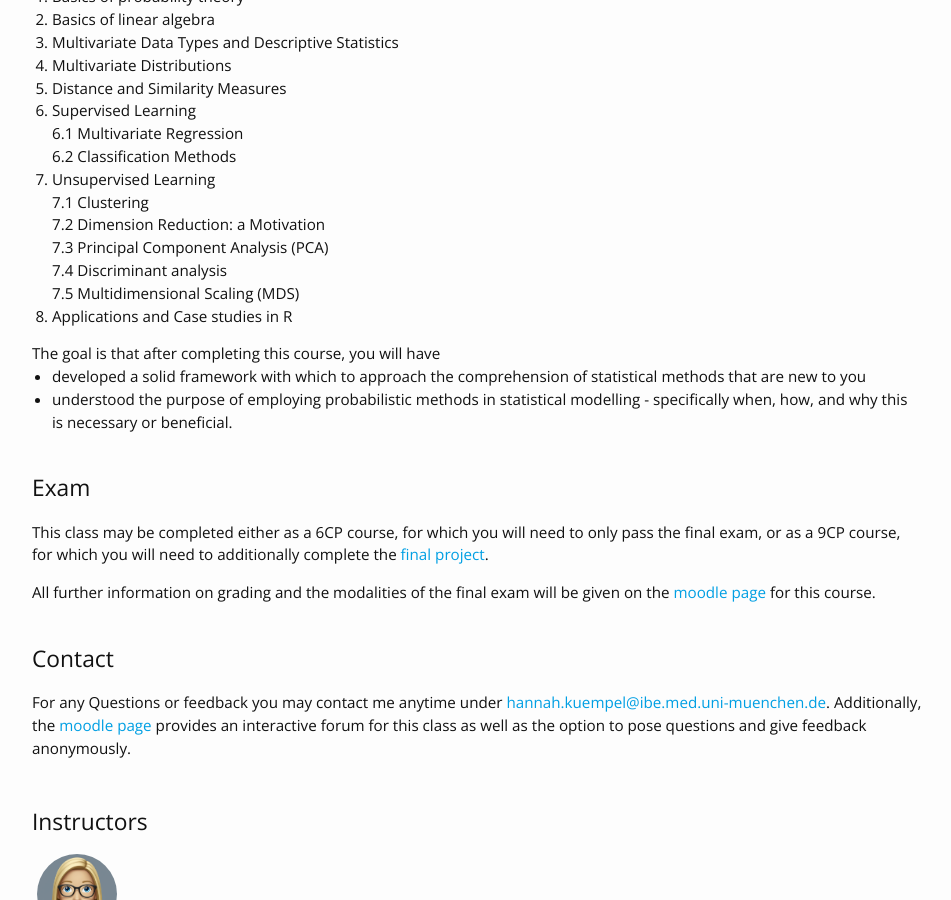
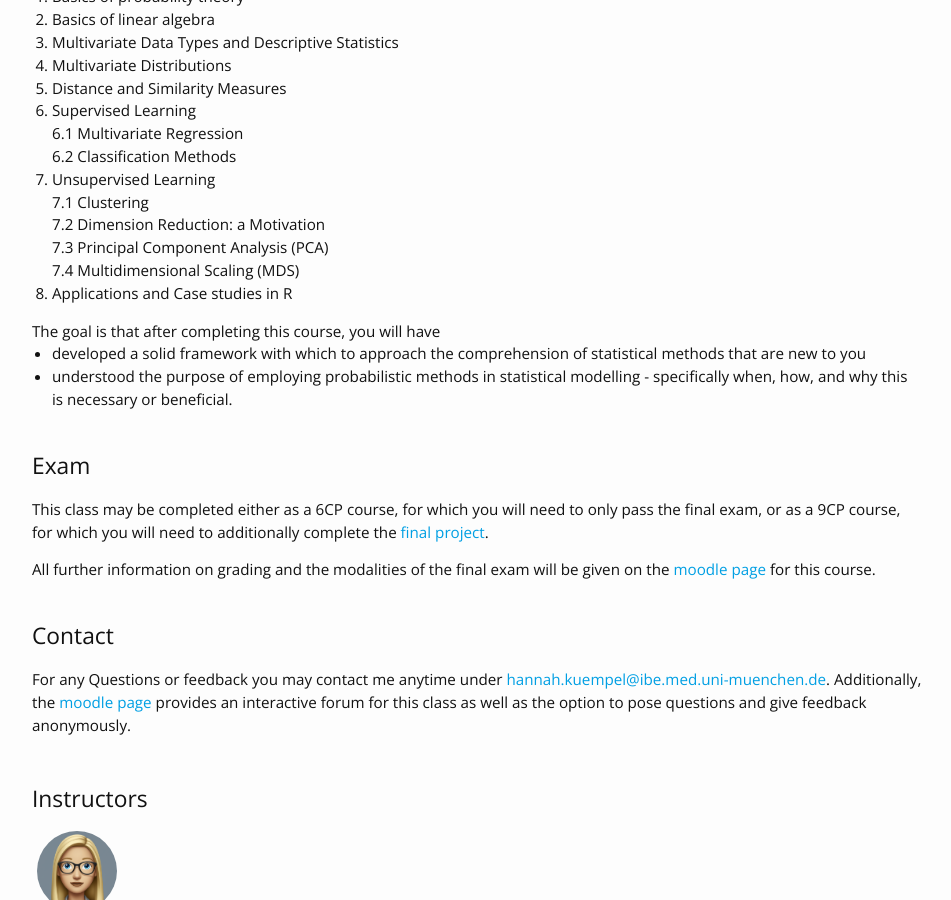
Before and after one commit to 11annah-s-teachings/11annah-s-teachings.github.io, a Jekyll site: the page built from index.md, in a window 1280 px wide and 900 px high, scrolled down 832 px. Shown: the whole window, without its empty margins (163-1114 px from the left). Built offline with Jekyll 4.4.1, drawn with Linux system fonts in a browser that asks for light colours; nearby versions of some CDN libraries.

Commit message:
Update course_description.html

```diff
--- a/_includes/course_description.html
+++ b/_includes/course_description.html
@@ -21,8 +21,7 @@
       <div><span>7.1 </span>Clustering</div>
       <div><span>7.2 </span>Dimension Reduction: a Motivation</div>
       <div><span>7.3 </span>Principal Component Analysis (PCA)</div>
-      <div><span>7.4 </span>Discriminant analysis</div>
-      <div><span>7.5 </span>Multidimensional Scaling (MDS)</div>
+      <div><span>7.4 </span>Multidimensional Scaling (MDS)</div>
     <li>Applications and Case studies in R</li>
   </ol>
 The goal is that after completing this course, you will have
```
